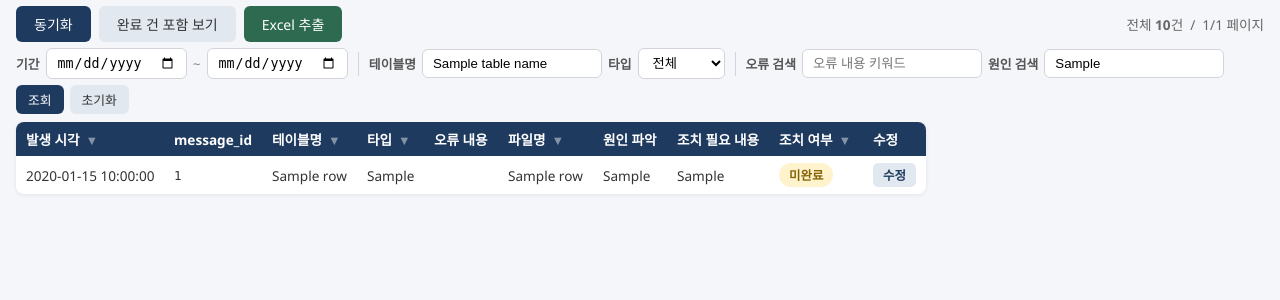
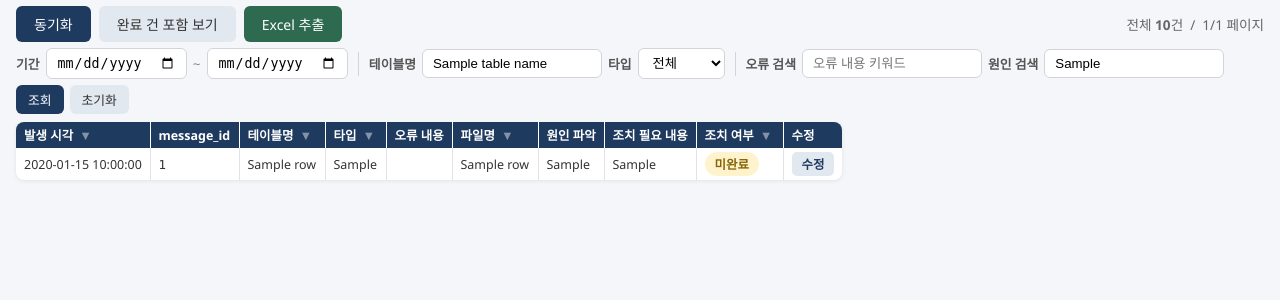
Before and after one commit to Joonhong-Park/error_log_tracker, a Flask app: template templates/index.html in a window 1280 px wide. Shown: the part 47-347 px from the top of the page. Run offline with Flask 3, Linux system fonts and the light colour scheme; the template is opened without the code that fills it: most values are stand-ins (such as "Sample title", 1, 10 or a date in 2020); some libraries are stand-ins or nearby versions.

Commit message:
style: 폰트 축소, 행 높이 축소, 열 구분선 추가
- font-size 0.85rem → 0.78rem
- padding 7px 10px → 4px 8px
- th 구분선: rgba(255,255,255,0.15), td 구분선: #e0e4ea
- 마지막 열 우측 구분선 제거

Co-Authored-By: Claude Sonnet 4.6 <noreply@anthropic.com>

```diff
--- a/templates/index.html
+++ b/templates/index.html
@@ -93,7 +93,9 @@
       box-shadow: 0 1px 4px rgba(0,0,0,0.08);
     }
     thead { background: #1e3a5f; color: white; }
-    th, td { padding: 7px 10px; text-align: left; font-size: 0.85rem; white-space: nowrap; overflow: hidden; }
+    th, td { padding: 4px 8px; text-align: left; font-size: 0.78rem; white-space: nowrap; overflow: hidden; border-right: 1px solid rgba(255,255,255,0.15); }
+    tbody td { border-right: 1px solid #e0e4ea; }
+    th:last-child, td:last-child { border-right: none; }
     th { font-weight: 600; position: relative; }
     th .sort-icon { margin-left: 4px; opacity: 0.45; font-size: 0.8rem; cursor: pointer; user-select: none; padding: 0 2px; border-radius: 3px; }
     th .sort-icon:hover { opacity: 1; background: rgba(255,255,255,0.2); }
```
